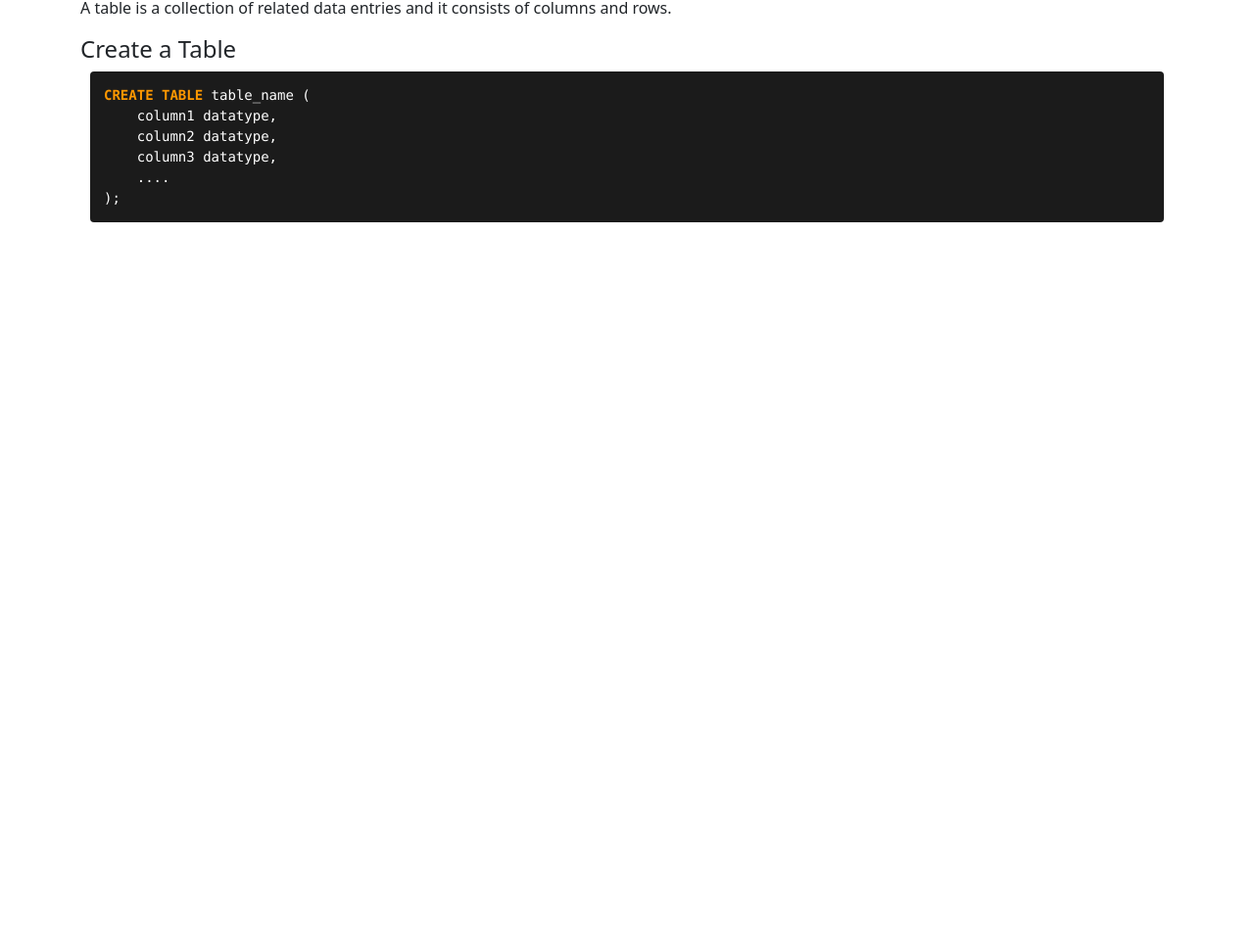
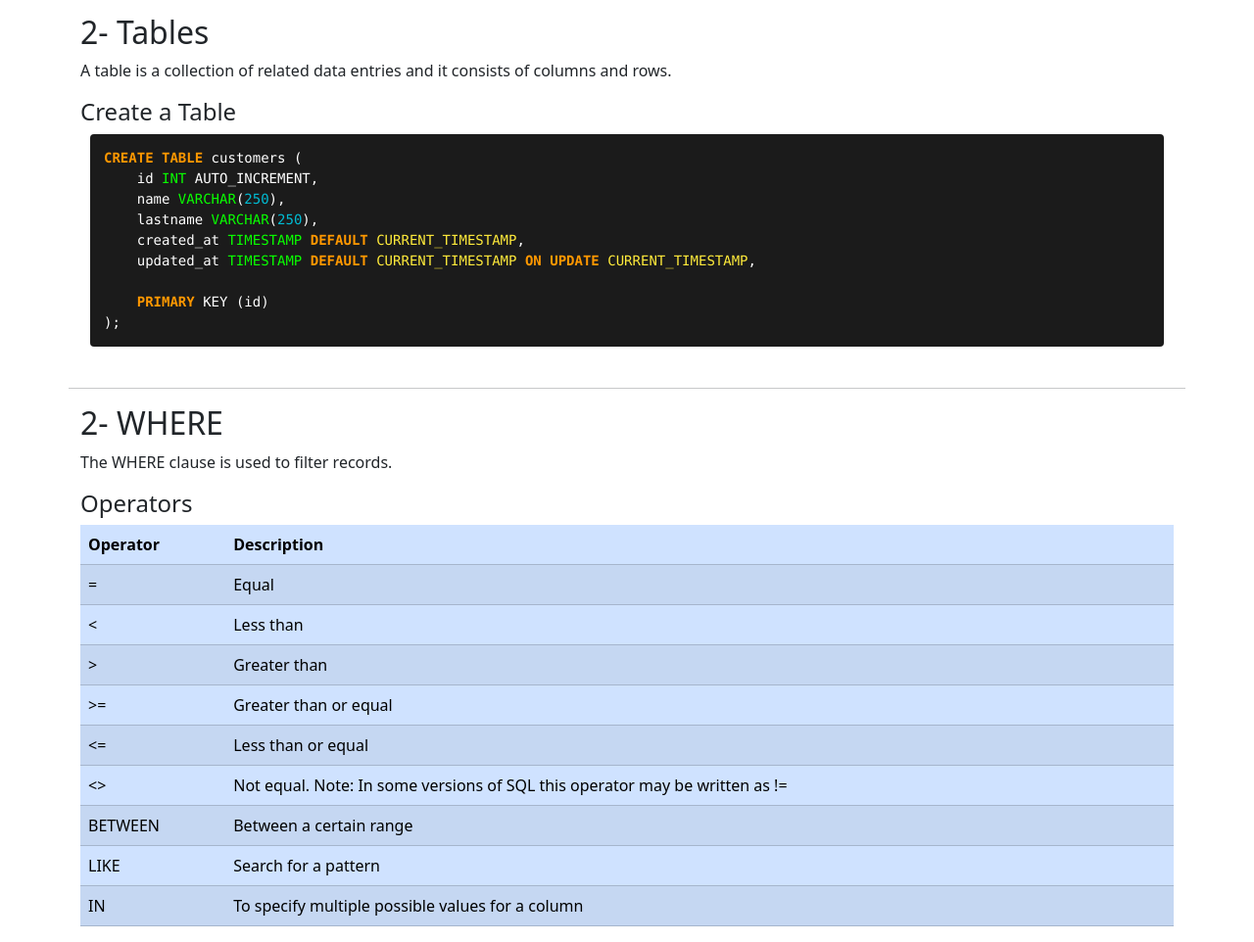
Before and after one commit to cristianngonzalez/wikicris, a plain HTML site: page articles/mysql.html in a window 1280 px wide. Shown: the part 700-1662 px from the top of the page at 98% size. Before the commit the page ends 969 px from the top, so only its background shows below. Drawn offline with nearby package versions, Linux system fonts and the light colour scheme.

Commit message:
articles

```diff
--- a/articles/mysql.html
+++ b/articles/mysql.html
@@ -14,11 +14,28 @@
 
 <body>
 
+    <!--Navbar------------------------------------------------------------->
     <nav class="navbar navbar-expand-lg bg-primary" data-bs-theme="dark">
         <div class="container-fluid">
             <a class="navbar-brand" href="../index.html">CrisPedia</a>
         </div>
     </nav>
+    <!--End Navbar--------------------------------------------------------->
+
+    <!--Breadcrumb--------------------------------------------------------->
+    <div class="container">
+        <div class="row mt-4">
+            <div class="col-12">
+                <nav aria-label="breadcrumb">
+                    <ol class="breadcrumb">
+                      <li class="breadcrumb-item"><a href="../index.html">Home</a></li>
+                      <li class="breadcrumb-item active" aria-current="page">MySQL</li>
+                    </ol>
+                </nav>
+            </div>
+        </div>
+    </div>
+    <!--End Breadcrumb----------------------------------------------------->
 
     <div class="container">
         <div class="row mt-4">
@@ -44,20 +61,81 @@
             </div>
 
             <hr>
-
+<!------------------------------------------------------------------------------------->
             <div class="col-12">
                 <h2>2- Tables</h2>
                 <p>A table is a collection of related data entries and it consists of columns and rows.</p>
                 <h4>Create a Table</h4>
                 <pre>
-<code class="language-sql">CREATE TABLE table_name (
-    column1 datatype,
-    column2 datatype,
-    column3 datatype,
-    ....
+<code class="language-sql">CREATE TABLE customers (
+    id INT AUTO_INCREMENT,
+    name VARCHAR(250),
+    lastname VARCHAR(250),
+    created_at TIMESTAMP DEFAULT CURRENT_TIMESTAMP,
+    updated_at TIMESTAMP DEFAULT CURRENT_TIMESTAMP ON UPDATE CURRENT_TIMESTAMP,
+
+    PRIMARY KEY (id)
 );</code>
                 </pre>
             </div>
+
+
+            <hr>
+<!------------------------------------------------------------------------------------->
+            <div class="col-12">
+                <h2>2- WHERE</h2>
+                <p>The WHERE clause is used to filter records.</p>
+
+                <h4>Operators</h4>
+
+                <table class="table table-primary table-striped">
+                    <thead>
+                        <tr>
+                            <th scope="col">Operator</th>
+                            <th scope="col">Description</th>
+                        </tr>
+                    </thead>
+                    <tbody>
+                        <tr>
+                            <td scope="row">=</td>
+                            <td>Equal</td>
+                        </tr>
+                        <tr>
+                            <td scope="row"><</td>
+                            <td>Less than</td>
+                        </tr>
+                        <tr>
+                            <td scope="row">></td>
+                            <td>Greater than</td>
+                        </tr>
+                        <tr>
+                            <td scope="row">>=</td>
+                            <td>Greater than or equal</td>
+                        </tr>
+                        <tr>
+                            <td scope="row"><=</td>
+                            <td>Less than or equal</td>
+                        </tr>
+                        <tr>
+                            <td scope="row"><></td>
+                            <td>Not equal. Note: In some versions of SQL this operator may be written as !=	</td>
+                        </tr>
+                        <tr>
+                            <td scope="row">BETWEEN</td>
+                            <td>Between a certain range	</td>
+                        </tr>
+                        <tr>
+                            <td scope="row">LIKE</td>
+                            <td>Search for a pattern	</td>
+                        </tr>
+                        <tr>
+                            <td scope="row">IN</td>
+                            <td>To specify multiple possible values for a column</td>
+                        </tr>
+                    </tbody>
+                </table>
+            </div>
+<!------------------------------------------------------------------------------------->
         </div>
     </div>
 
--- a/css/style.css
+++ b/css/style.css
@@ -19,3 +19,33 @@ code {
 code .hljs-keyword{
     color: #FF9800 !important;
 }
+
+code .hljs-type{
+    color: #09ff00 !important;
+}
+
+code .hljs-number{
+    color: #00BCD4 !important;
+}
+
+code .hljs-built_in{
+    color: #FFEB3B !important;
+}
+
+
+/*==========================================================================================*/
+/*Scrollbar*/
+body::-webkit-scrollbar {
+    width: 12px;               /* width of the entire scrollbar */
+  }
+
+  body::-webkit-scrollbar-track {
+    background: var(--bs-blue);        /* color of the tracking area */
+  }
+
+  body::-webkit-scrollbar-thumb {
+    background-color: white;    /* color of the scroll thumb */
+        /* roundness of the scroll thumb */
+    border: 3px solid var(--bs-blue);  /* creates padding around scroll thumb */
+  }
+/*==========================================================================================*/
```
Also changed, not shown: index.html (+18 -2 lines).
